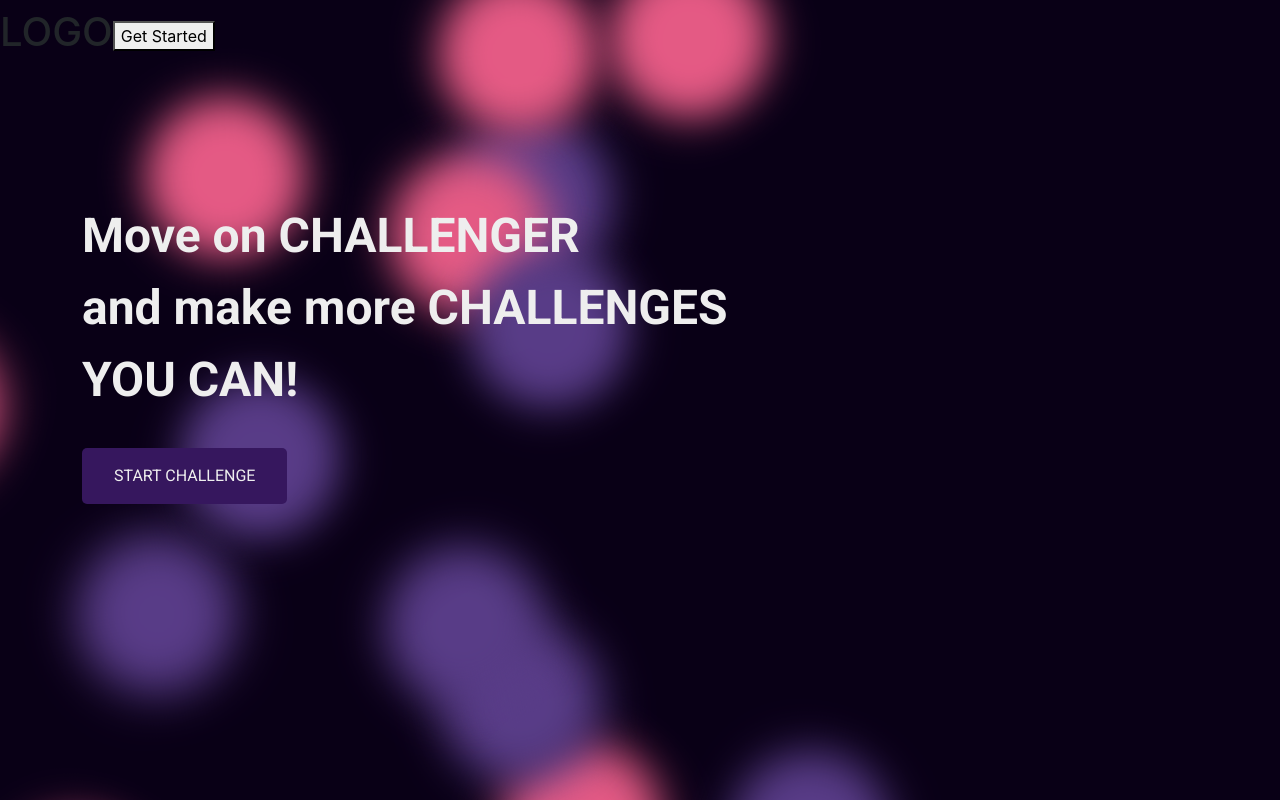
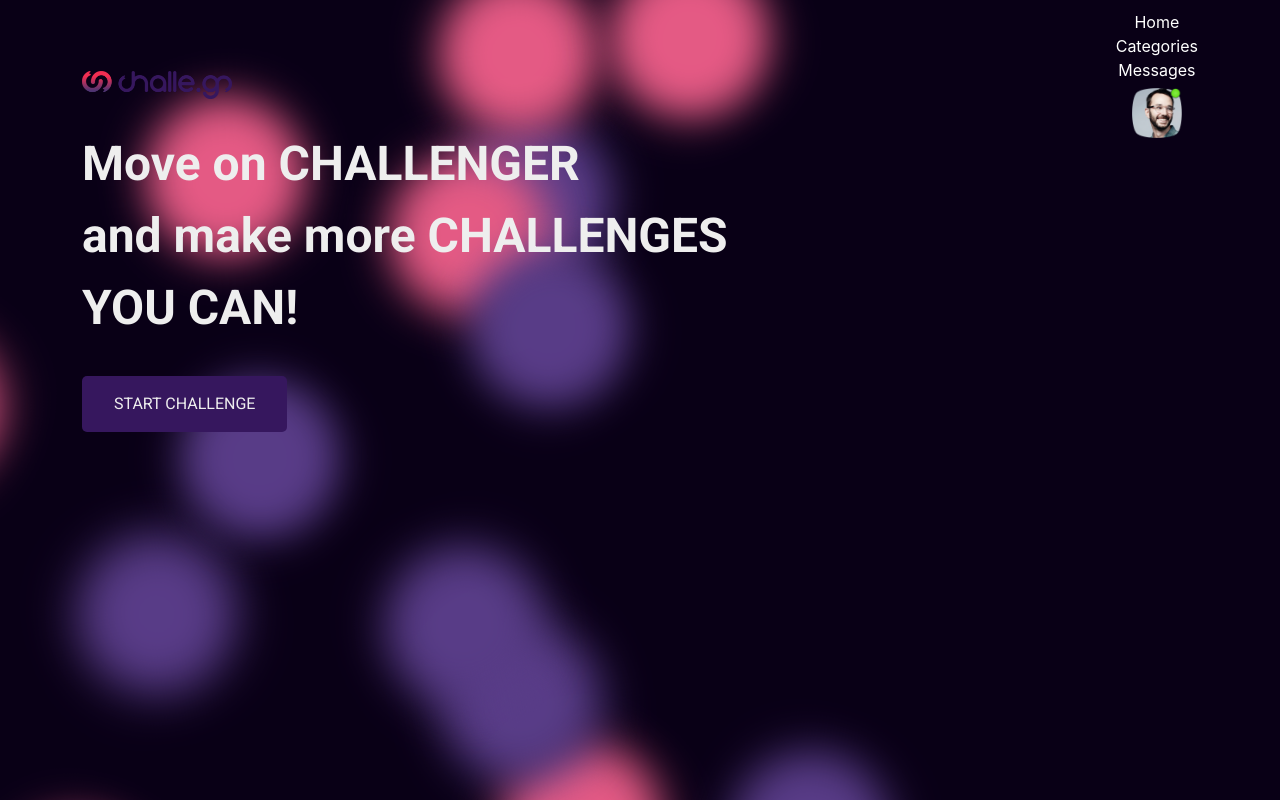
Before and after one commit to A01TH/graduation-project, a React (Create React App) app: page / in a window 1280 px wide. Built offline with nearby package versions, Linux system fonts and the light colour scheme; the HTML template or start-up script is replaced by a standard one.

Commit message:
added navbar

```diff
--- a/src/App.js
+++ b/src/App.js
@@ -1,11 +1,16 @@
 import "./App.scss";
 import Navbar from "./components/navbar/Navbar";
+import { Route, Routes, BrowserRouter } from "react-router-dom";
 import GetStarted from "./Pages/GetStarted/GetStarted";
 function App() {
   return (
     <div className="App">
-      <Navbar />
-      <GetStarted />
+      <BrowserRouter>
+        <Navbar />
+        <Routes>
+          <Route path="/" element={<GetStarted />} />
+        </Routes>
+      </BrowserRouter>
     </div>
   );
 }
--- a/src/components/navbar/Navbar.jsx
+++ b/src/components/navbar/Navbar.jsx
@@ -1,29 +1,81 @@
 import React, { useState } from "react";
+import { Dropdown } from "react-bootstrap";
+import { Link, NavLink } from "react-router-dom";
+import logo from "../../assets/logo/Logo.png";
+import user from "../../assets/navbar/nav-user.png";
 import "./Navbar.scss";
 const Header = () => {
-  const [logged, setLogged] = useState(false);
+  const [logged, setLogged] = useState(true);
+  const [mobNav, setMobNav] = useState(false);
+  const handleMobileNav = () => {
+    setMobNav((prev) => !prev);
+  };
   return (
-    <div className="navbar">
-      <header>
-        <div className="logo">
-          <h1>LOGO</h1>
-        </div>
-        {logged ? (
+    <section className="nav">
+      <div className="container">
+        <header className="d-flex align-items-center justify-content-between w-100 h-100">
+          <div className="brand">
+            <Link to="/">
+              <img src={logo} alt="" />
+            </Link>
+          </div>
           <nav>
-            <ul>
-              <li>Home</li>
-              <li>Categories</li>
-              <li>Messages</li>
-              <li>Profile</li>
-            </ul>
+            <div className="nav-mobile ">
+              <div
+                id="nav-toggle"
+                onClick={handleMobileNav}
+                className={mobNav && "active"}
+              >
+                <span></span>
+              </div>
+            </div>
+            {logged ? (
+              <ul
+                className={`nav-list list-unstyled  d-flex  d-flex gap-4 align-items-center justify-content-center ${
+                  mobNav && "show"
+                }`}
+              >
+                <li className="link">
+                  <NavLink to="/home">Home</NavLink>
+                </li>
+                <li className="link">
+                  <NavLink to="/home">Categories</NavLink>
+                </li>
+                <li className="link">
+                  <NavLink to="/home">Messages</NavLink>
+                </li>
+                <li>
+                  <Dropdown>
+                    <Dropdown.Toggle
+                      variant="transparent"
+                      id="dropdown-basic"
+                      className="border-0"
+                    >
+                      <img src={user} alt="user" />
+                    </Dropdown.Toggle>
+
+                    <Dropdown.Menu className="bg-transparent">
+                      <Dropdown.Item href="#/action-1">Profile</Dropdown.Item>
+                      <Dropdown.Item href="#/action-2">Settings</Dropdown.Item>
+                      <Dropdown.Item href="#/action-3">Connects</Dropdown.Item>
+                    </Dropdown.Menu>
+                  </Dropdown>
+                </li>
+              </ul>
+            ) : (
+              <ul className="nav-list list-unstyled  d-flex gap-4  align-items-center justify-content-center">
+                <li className="link">
+                  <NavLink to="/home">Why Chall.go</NavLink>
+                </li>
+                <li>
+                  <button className="btn btn-light">Get Started</button>
+                </li>
+              </ul>
+            )}
           </nav>
-        ) : (
-          <div className="nav-button">
-            <button>Get Started</button>
-          </div>
-        )}
-      </header>
-    </div>
+        </header>
+      </div>
+    </section>
   );
 };
 
--- a/src/components/navbar/Navbar.scss
+++ b/src/components/navbar/Navbar.scss
@@ -1,8 +1,132 @@
-.navbar {
-  width: 500px;
-  header {
-    display: flex;
-    justify-content: space-between;
-    align-items: center;
+$breakpoint: 799px;
+$nav-height: 80px;
+$nav-background: rgba(246, 246, 246, 0);
+$nav-font-color: #ffffff;
+$link-hover-color: #36175e;
+
+.nav {
+  height: $nav-height;
+  background: $nav-background;
+  padding-top: 10px;
+  // backdrop-filter: blur(3px);
+  position: fixed;
+  left: 0;
+  right: 0;
+  a {
+    text-decoration: none;
+    color: #ffffff;
+    transition: all 0.3s ease-in-out;
+    position: relative;
+    overflow: hidden;
+    &:hover {
+      color: #bdbdbd;
+    }
+  }
+  li {
+    position: relative;
+    img {
+      width: 50px;
+    }
+  }
+  ul .link::before {
+    content: "";
+    width: 0%;
+    height: 4px;
+    background-color: #a61e3e;
+    left: 50%;
+    transform: translateX(-50%);
+    bottom: -10px;
+    position: absolute;
+    transition: all 0.3s ease-in-out;
+  }
+  li:hover::before {
+    width: 100%;
   }
 }
+
+.brand {
+  img {
+    width: 150px;
+  }
+}
+
+@media only screen and (max-width: $breakpoint) {
+  nav {
+    ul {
+      position: fixed;
+      top: -100%;
+      transition: all 0.3s ease-in-out;
+    }
+    ul.show {
+      position: fixed;
+      left: 0;
+      top: 0;
+      right: 0;
+      height: 100%;
+      align-items: center;
+      justify-content: center;
+      flex-direction: column;
+      background: $nav-background;
+      backdrop-filter: blur(10px);
+    }
+  }
+  #nav-toggle {
+    display: block !important;
+  }
+}
+
+#nav-toggle {
+  position: absolute;
+  display: none;
+  right: 50px;
+  top: 22px;
+  cursor: pointer;
+  padding: 10px 35px 16px 0px;
+  span,
+  span:before,
+  span:after {
+    cursor: pointer;
+    border-radius: 1px;
+    height: 5px;
+    width: 35px;
+    background: #a61e3e;
+    position: absolute;
+    display: block;
+    content: "";
+    transition: all 300ms ease-in-out;
+    z-index: 2;
+  }
+  span:before {
+    top: -10px;
+  }
+  span:after {
+    bottom: -10px;
+  }
+  &.active span {
+    background-color: transparent;
+    &:before,
+    &:after {
+      top: 0;
+    }
+    &:before {
+      transform: rotate(45deg);
+    }
+    &:after {
+      transform: rotate(-45deg);
+    }
+  }
+}
+
+@media screen and (min-width: $breakpoint) {
+  .nav-list {
+    display: block !important;
+  }
+}
+
+.dropdown-toggle::after {
+  display: none !important;
+}
+
+.custom-downdown {
+  background-color: red;
+}
```
Also changed, not shown: src/assets/logo/Logo.png (added), src/assets/navbar/nav-user.png (added).
